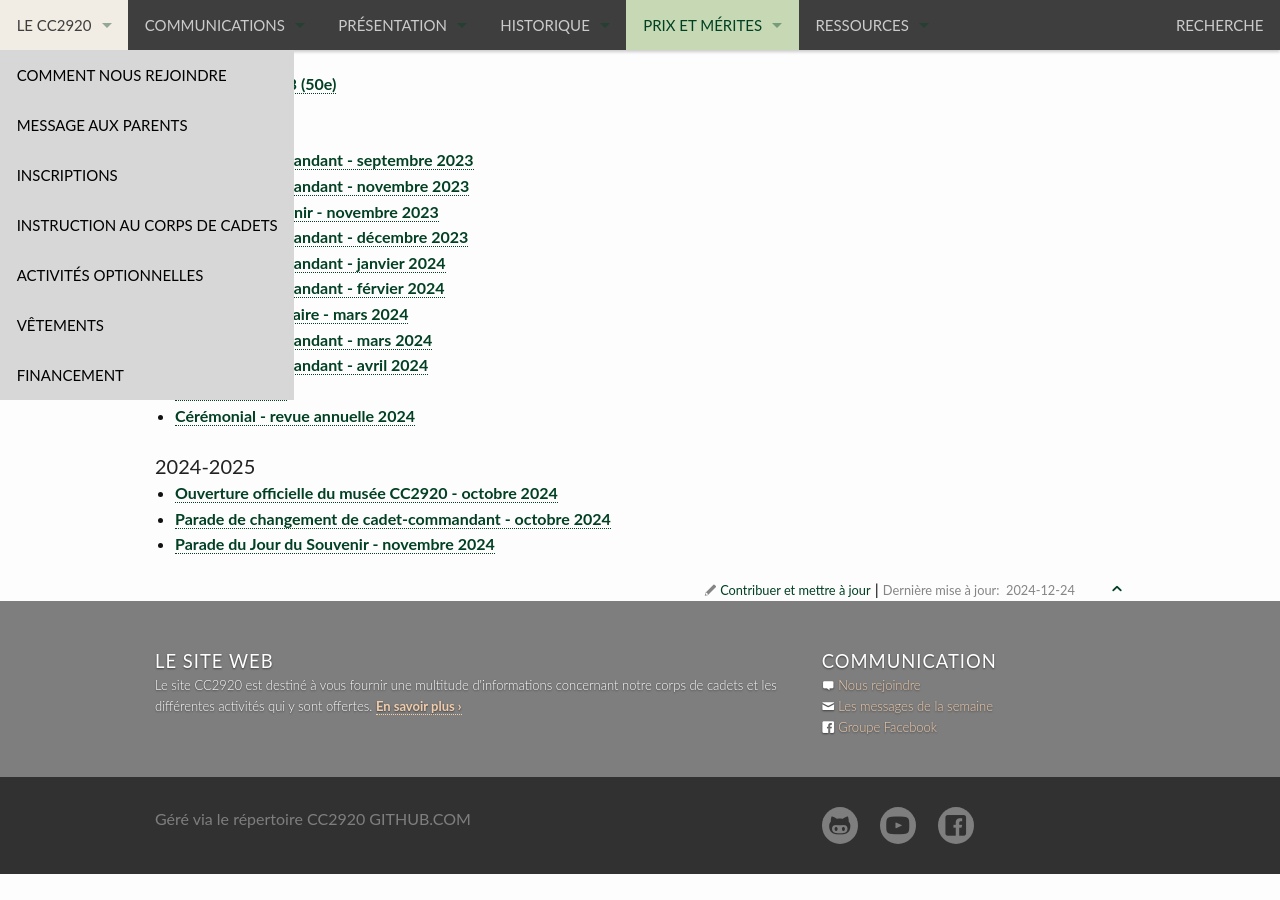
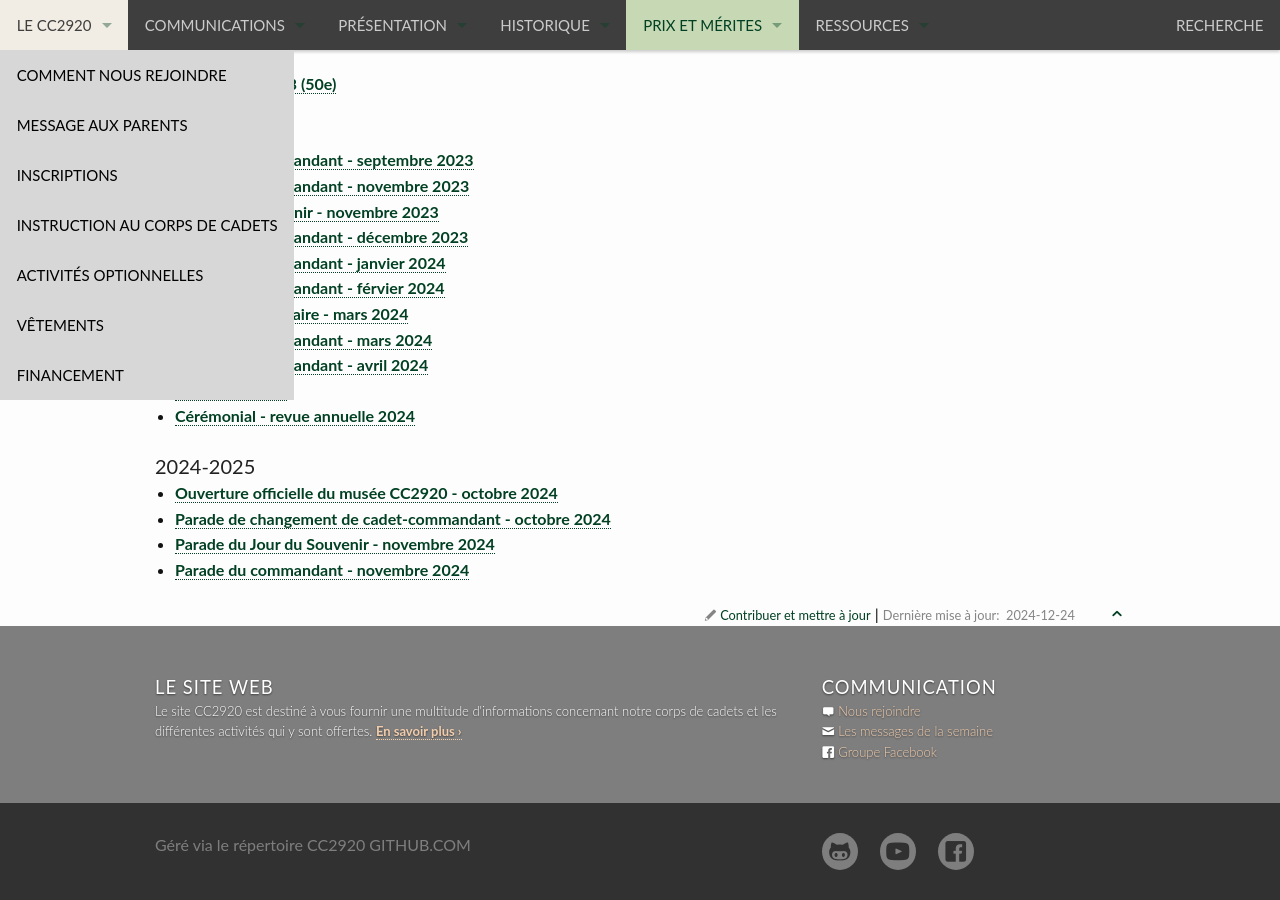
Before and after one commit to CC2920/web, a Jekyll site: the page built from _prix/photos.md, in a window 1280 px wide and 900 px high, scrolled down 4749 px. Built offline with Jekyll 4.4.1, drawn with Linux system fonts in a browser that asks for light colours; before the commit the page ends 5623 px from its top, so only the background shows below that.

Commit message:
Update photos.md

```diff
--- a/_prix/photos.md
+++ b/_prix/photos.md
@@ -185,3 +185,4 @@ title: "Galerie de photos"
 * [Ouverture officielle du musée CC2920 - octobre 2024](https://photos.app.goo.gl/tbPFGDXRaEzdbocZ6)
 * [Parade de changement de cadet-commandant - octobre 2024](https://photos.app.goo.gl/SbGKhYeT2VyUXGPQ6)
 * [Parade du Jour du Souvenir - novembre 2024](https://photos.app.goo.gl/YudUy5S9i3g9tjQVA)
+* [Parade du commandant - novembre 2024](https://photos.app.goo.gl/5k34vgHamqCryDnm6)
```
